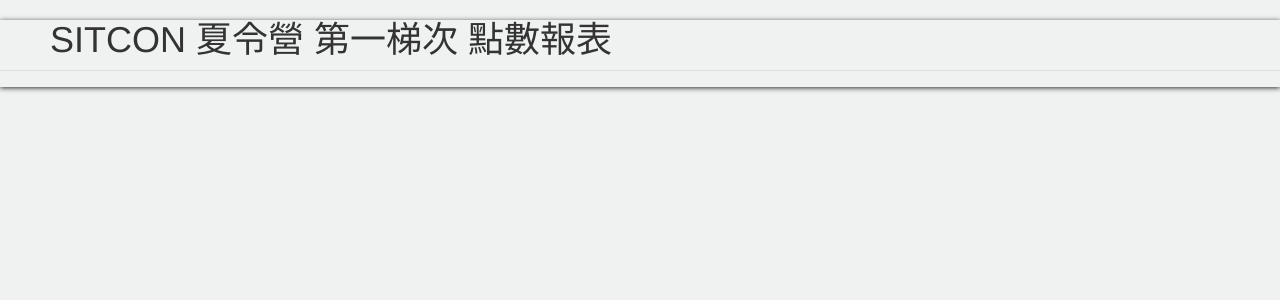
After one commit to sitcon-tw/arcane, a Django app: template app/templates/staff/leaderboard.html in a window 1280 px wide. The commit adds this page. Shown: the top 300 px of the page. Run offline with Django 3.2, Linux system fonts and the light colour scheme; the template is opened without the code that fills it, so the values that code supplies are empty; some libraries are stand-ins or nearby versions.

Commit message:
removed excess stuff
Conflicts:
	app/templates/staff/leaderboard.html

```diff
--- a/app/templates/base.html
+++ b/app/templates/base.html
@@ -14,6 +14,7 @@
     <link rel="stylesheet" href="{% static 'css/global.css' %}" />
  </head>
   <body>
+  {% block body %}
 
     <div id="header">
         <div class="container">
@@ -27,6 +28,7 @@
         <div class="col-lg-10">
         <div id="divblock">{% block content %}</div></div>
         <div class="col-lg-1"><div>
+      {% endblock %}
     </div>
     <div>
     {% endblock %}
--- /dev/null
+++ b/app/templates/staff/leaderboard.html
@@ -0,0 +1,20 @@
+{% extends 'base.html' %}
+{% block title %}
+點數報表
+{% endblock %}
+
+{% block body %}
+  <h1 style="padding-left: 50px">SITCON 夏令營 第一梯次 點數報表</h1>
+  <table width="100%" height="100%" class="table">
+    <tr height="100%">
+      <td width="60%">
+        <div id="graph"></div>
+      </td>
+      <td width="40%">
+        <div id="datas">
+
+        </div>
+      </td>
+    </tr>
+  </table>
+{% endblock %}
```
Also changed, not shown: app/templates/player/player.html (+3 -4 lines).
